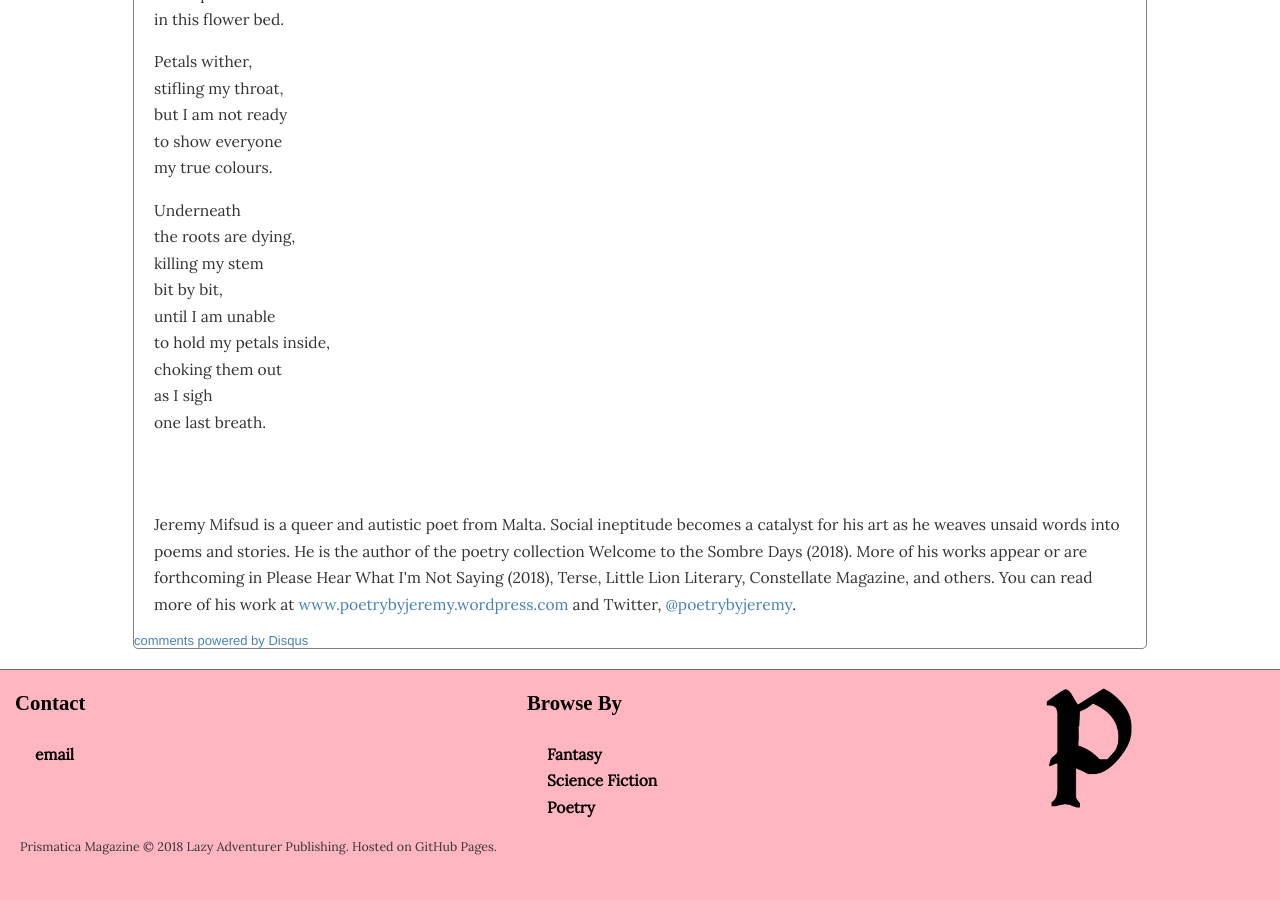
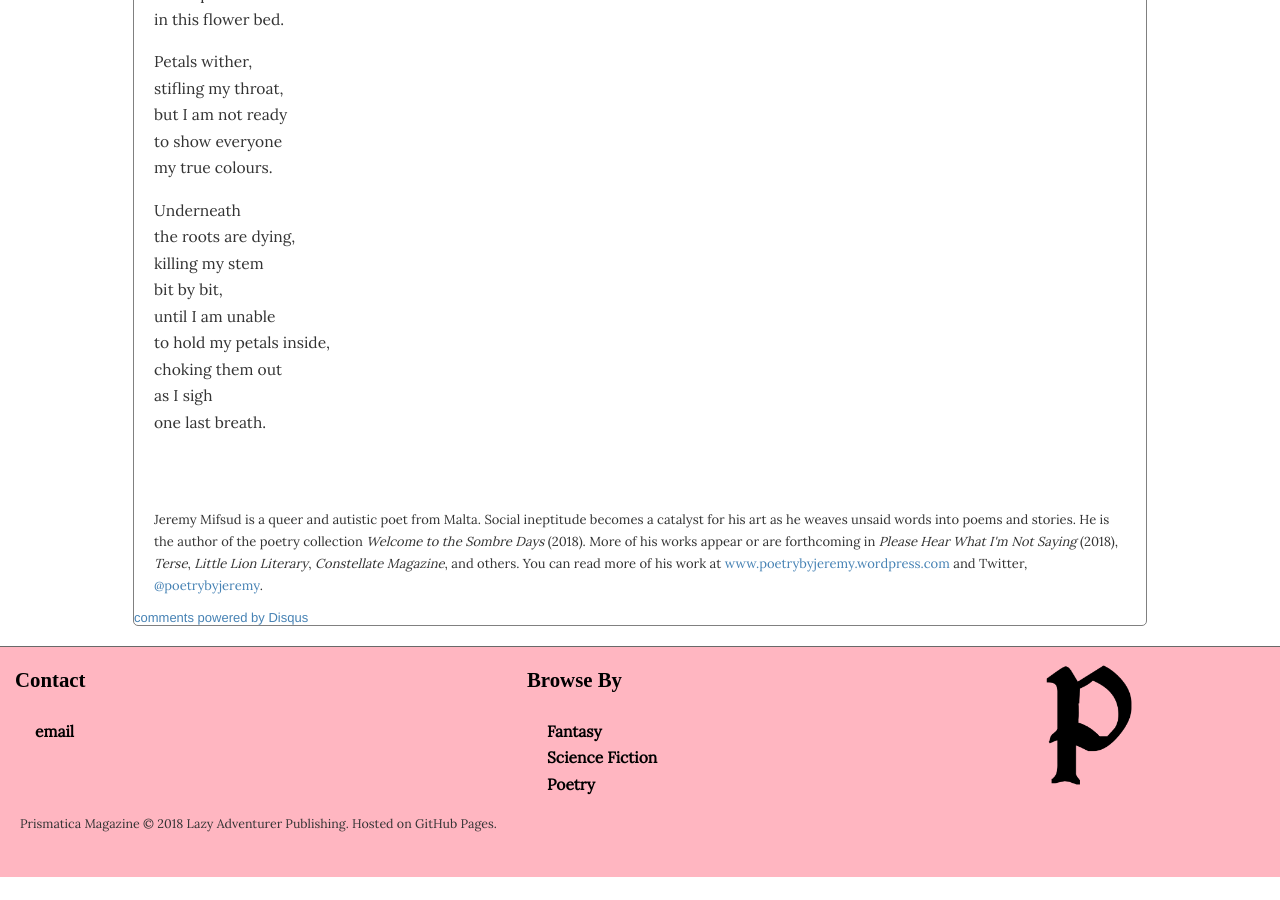
Before and after one commit to lazyadventurerpublishing/prismatica, a Jekyll site: the page built from blossom.html, in a window 1280 px wide and 900 px high, scrolled down 613 px. Built offline with Jekyll 4.4.1, drawn with Linux system fonts in a browser that asks for light colours; some web fonts are replaced; comment, search, counter and statistics services are not loaded; after the commit the page ends 1490 px from its top, so only the background shows below that.

Commit message:
Update blossom.html

```diff
--- a/blossom.html
+++ b/blossom.html
@@ -34,4 +34,4 @@ date: 2018-12-02
 </br>
 </br>
 </br>
-<p>Jeremy Mifsud is a queer and autistic poet from Malta. Social ineptitude becomes a catalyst for his art as he weaves unsaid words into poems and stories. He is the author of the poetry collection Welcome to the Sombre Days (2018). More of his works appear or are forthcoming in Please Hear What I'm Not Saying (2018), Terse, Little Lion Literary, Constellate Magazine, and others. You can read more of his work at <a href="www.poetrybyjeremy.wordpress.com">www.poetrybyjeremy.wordpress.com</a> and Twitter, <a href="https://twitter.com/poetrybyjeremy">@poetrybyjeremy</a>.</p>
+<p class="credit">Jeremy Mifsud is a queer and autistic poet from Malta. Social ineptitude becomes a catalyst for his art as he weaves unsaid words into poems and stories. He is the author of the poetry collection <i>Welcome to the Sombre Days</i> (2018). More of his works appear or are forthcoming in <i>Please Hear What I'm Not Saying</i> (2018), <i>Terse</i>, <i>Little Lion Literary</i>, <i>Constellate Magazine</i>, and others. You can read more of his work at <a href="www.poetrybyjeremy.wordpress.com">www.poetrybyjeremy.wordpress.com</a> and Twitter, <a href="https://twitter.com/poetrybyjeremy">@poetrybyjeremy</a>.</p>
```
